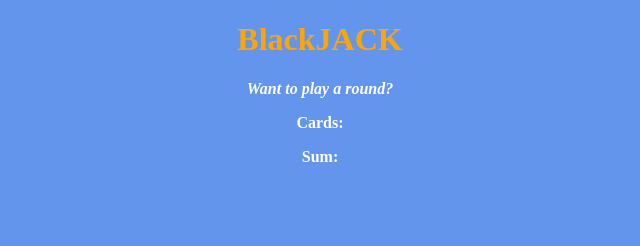
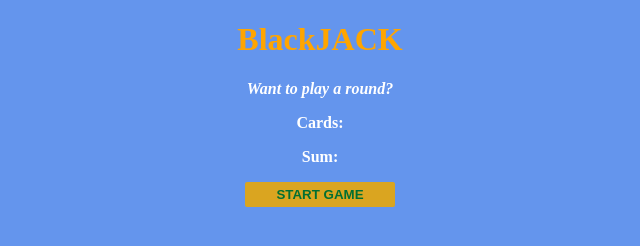
Before and after one commit to IshJimenez/AlternativeFiles, a plain HTML site: page Extras/Extra2/index.html in a window 1280 px wide. Shown: the whole page, without its empty margins (320-960 px from the left). Drawn offline with Linux system fonts and the light colour scheme.

Commit message:
scrimba for today

```diff
--- a/Extras/Extra2/index.html
+++ b/Extras/Extra2/index.html
@@ -11,7 +11,10 @@
     <h1>BlackJACK</h1>
     <p id="message-el">Want to play a round?</p>
         <p>Cards:</p>
-        <p>Sum:</p>
+        <p id="sum-el">Sum:</p>
+        <!-- 1. Create a button that says START GAME.
+        Make it call a startGame() function when clicked -->
+        <button id="but1" onclick="startGame()">START GAME</button>
     <script src = "script.js"></script>
 </body>
 </html>
--- a/Extras/Extra2/script.js
+++ b/Extras/Extra2/script.js
@@ -58,7 +58,21 @@ let isAlive = true
 // Declare a variable called message and assign its value to an empty string
 let message = ""
 
-// Write the conditional according to these rules:
+// Cash Out!
+// console.log(hasBlackJack)
+
+let messageEl = document.getElementById("message-el")
+
+let sumEl = document.getElementById("sum-el")
+
+// Can use querySelector as an alternative as well
+
+// let sumEl = document.querySelector("#sum-el")
+
+// 2. Create a startGame() function. Move the conditional
+
+function startGame() {
+    // Write the conditional according to these rules:
 
 // if less than or equal to 20 -> "Do you want to draw a new card? 🙂"
 // else if exactly 21 -> ""Big money you won!!" 🥳"
@@ -75,8 +89,6 @@ if (summ <= 20) {
     message = "Sorry you're a loser"
     isAlive = false
 }
-
-// Cash Out!
-console.log(hasBlackJack)
-
-console.log(message)
+sumEl.textContent = "Sum: " + summ
+messageEl.textContent = message
+}
--- a/Extras/Extra2/style.css
+++ b/Extras/Extra2/style.css
@@ -11,3 +11,13 @@ body {
 #message-el {
     font-style: italic;
 }
+
+#but1 {
+    color: #016f32;
+    width     : 150px;
+    background: goldenrod;
+    padding: 5px 5px;
+    font-weight: bold;
+    border: none;
+    border-radius: 2px;
+}
```
